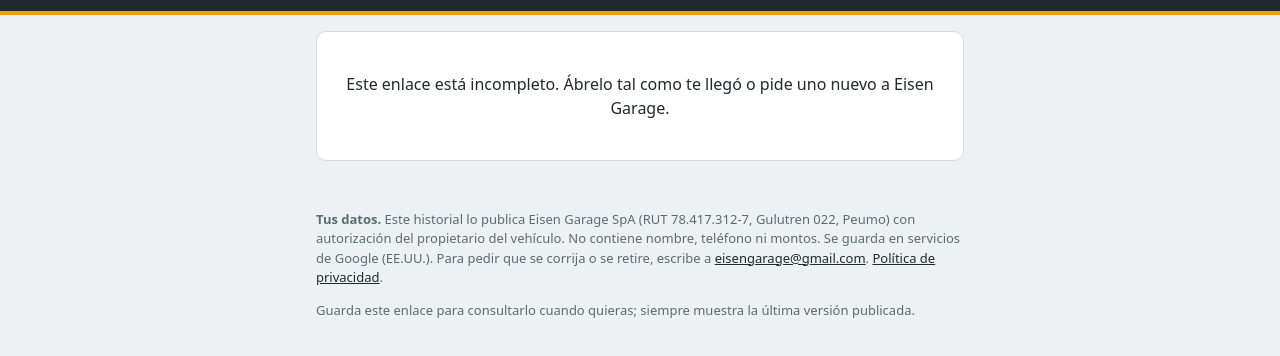
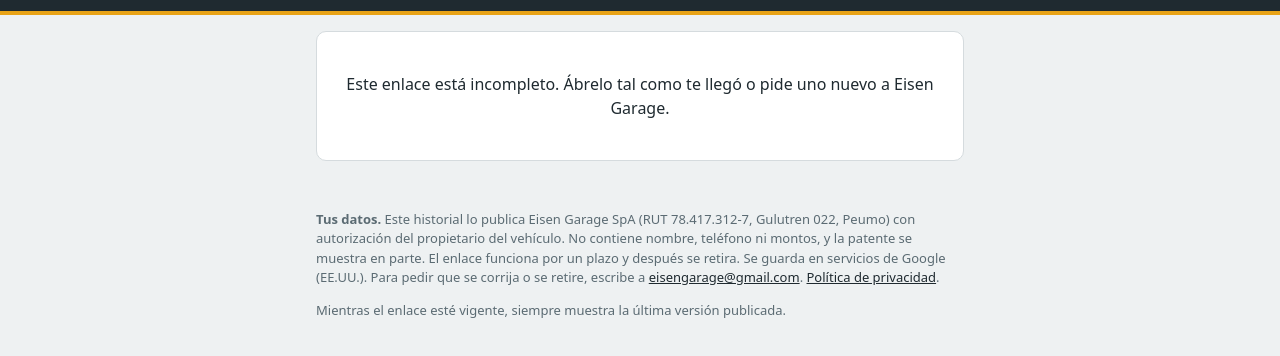
Before and after one commit to eisengarage-clientes/eisengarage-clientes.github.io, a plain HTML site: page historial/index.html in a window 1280 px wide. Shown: the part 64-420 px from the top of the page. Drawn offline with Linux system fonts and the light colour scheme.

Commit message:
EG-PUB 1.19: historial muestra hasta cuando funciona el enlace

```diff
--- a/historial/index.html
+++ b/historial/index.html
@@ -36,8 +36,8 @@ footer a{color:var(--asfalto)}
 <header><div class="in"><b>EISEN GARAGE</b><span>Historial técnico del vehículo</span></div></header>
 <main id="main"><div class="card estado" id="estado">Cargando…</div></main>
 <footer>
-  <p><b>Tus datos.</b> Este historial lo publica Eisen Garage SpA (RUT 78.417.312-7, Gulutren 022, Peumo) con autorización del propietario del vehículo. No contiene nombre, teléfono ni montos. Se guarda en servicios de Google (EE.UU.). Para pedir que se corrija o se retire, escribe a <a href="mailto:eisengarage@gmail.com">eisengarage@gmail.com</a>. <a href="../privacidad/">Política de privacidad</a>.</p>
-  <p>Guarda este enlace para consultarlo cuando quieras; siempre muestra la última versión publicada.</p>
+  <p><b>Tus datos.</b> Este historial lo publica Eisen Garage SpA (RUT 78.417.312-7, Gulutren 022, Peumo) con autorización del propietario del vehículo. No contiene nombre, teléfono ni montos, y la patente se muestra en parte. El enlace funciona por un plazo y después se retira. Se guarda en servicios de Google (EE.UU.). Para pedir que se corrija o se retire, escribe a <a href="mailto:eisengarage@gmail.com">eisengarage@gmail.com</a>. <a href="../privacidad/">Política de privacidad</a>.</p>
+  <p>Mientras el enlace esté vigente, siempre muestra la última versión publicada.</p>
 </footer>
 <script>
 (function(){
@@ -55,7 +55,7 @@ footer a{color:var(--asfalto)}
       var d = r.data, v = d.vehiculo || {};
       var titulo = [v.marca, v.modelo, v.anio].filter(Boolean).join(' ') || v.nombre || 'Vehículo';
       var h = '<div class="card veh">' + (v.patente ? '<span class="plate"><small>CHILE</small><b>' + esc(String(v.patente).toUpperCase()) + '</b></span>' : '') +
-        '<div><h1>' + esc(titulo) + '</h1><div class="muted">' + (d.trabajos || []).length + ' trabajo' + ((d.trabajos || []).length === 1 ? '' : 's') + ' registrado' + ((d.trabajos || []).length === 1 ? '' : 's') + (d.actualizado ? ' · actualizado el ' + esc(fecha(d.actualizado)) : '') + '</div></div></div>';
+        '<div><h1>' + esc(titulo) + '</h1><div class="muted">' + (d.trabajos || []).length + ' trabajo' + ((d.trabajos || []).length === 1 ? '' : 's') + ' registrado' + ((d.trabajos || []).length === 1 ? '' : 's') + (d.actualizado ? ' · actualizado el ' + esc(fecha(d.actualizado)) : '') + '</div>' + (d.vence ? '<div class="muted">Este enlace funciona hasta el ' + esc(fecha(d.vence)) + '.</div>' : '') + '</div></div>';
       h += '<h2>Trabajos realizados</h2>';
       (d.trabajos || []).forEach(function(t){
         h += '<div class="card trab"><div class="meta">' + esc(t.aprox ? 'aprox. ' + String(t.fecha || '').slice(0, 4) : fecha(t.fecha)) + (t.tipo ? ' · ' + esc(t.tipo) : '') + (t.km ? ' <span>· ' + esc(km(t.km)) + '</span>' : '') + (t.horas ? ' <span>· ' + esc(t.horas) + ' h</span>' : '') + '</div><pre>' + esc(t.resumen) + '</pre></div>';
```
